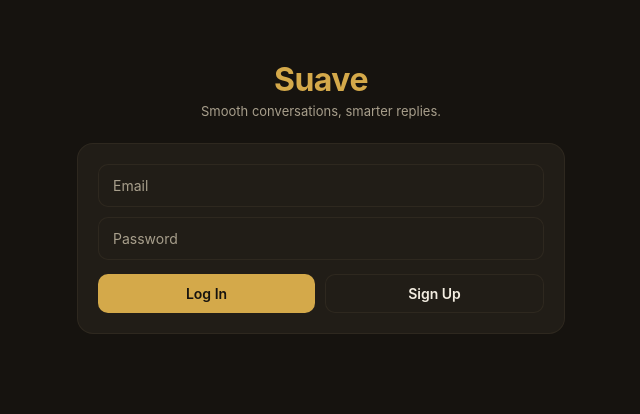
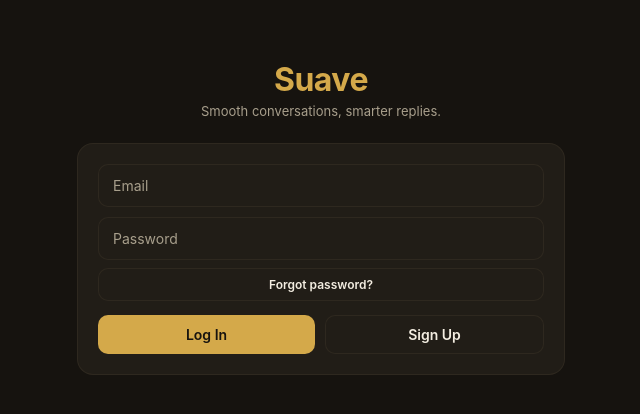
Before and after one commit to kinglarrysammy/Suave-Ai, a React (Vite) app: page / in a window 1280 px wide. Shown: the top 414 px of the page, without its empty margins (319-959 px from the left). Built offline with nearby package versions, Linux system fonts and the light colour scheme; no server answers.

Commit message:
Add password recovery functionality to App component

```diff
--- a/src/App.jsx
+++ b/src/App.jsx
@@ -6,6 +6,8 @@ import DatingCoach from './DatingCoach'
 import AIAssistant from './AIAssistant'
 import InstallButton from './InstallButton'
 import FeedbackButton from './FeedbackButton'
+import ResetPassword from './ResetPassword'
+import OnboardingModal from './OnboardingModal'
 
 export default function App() {
   const [session, setSession] = useState(null)
@@ -14,11 +16,18 @@ export default function App() {
   const [loading, setLoading] = useState(false)
   const [message, setMessage] = useState('')
   const [activeTab, setActiveTab] = useState('reply')
+  const [isRecovery, setIsRecovery] = useState(false)
 
   useEffect(() => {
+    if (window.location.hash.includes('type=recovery')) {
+      setIsRecovery(true)
+    }
     supabase.auth.getSession().then(({ data }) => setSession(data.session))
-    const { data: listener } = supabase.auth.onAuthStateChange((_event, session) => {
+    const { data: listener } = supabase.auth.onAuthStateChange((event, session) => {
       setSession(session)
+      if (event === 'PASSWORD_RECOVERY') {
+        setIsRecovery(true)
+      }
     })
     return () => listener.subscription.unsubscribe()
   }, [])
@@ -37,15 +46,33 @@ export default function App() {
     setLoading(false)
   }
 
+  const handleForgotPassword = async () => {
+    if (!email.trim()) {
+      setMessage('Enter your email above first, then tap "Forgot password?"')
+      return
+    }
+    setLoading(true)
+    const { error } = await supabase.auth.resetPasswordForEmail(email.trim(), {
+      redirectTo: window.location.origin,
+    })
+    setLoading(false)
+    setMessage(error ? error.message : 'Check your email for a password reset link.')
+  }
+
   const handleLogout = async () => {
     await supabase.auth.signOut()
   }
 
   const isChatTab = activeTab === 'coach' || activeTab === 'assistant'
 
+  if (isRecovery) {
+    return <ResetPassword />
+  }
+
   if (session) {
     return (
       <div className="dashboard-shell">
+        <OnboardingModal />
         <div className="dashboard-header">
           <div style={{ display: 'flex', justifyContent: 'space-between', alignItems: 'center', marginBottom: 12 }}>
             <div className="brand" style={{ marginBottom: 0, fontSize: 22 }}>Suave</div>
@@ -106,8 +133,16 @@ export default function App() {
           type="password"
           value={password}
           onChange={(e) => setPassword(e.target.value)}
-          style={{ marginBottom: 14 }}
+          style={{ marginBottom: 8 }}
         />
+        <button
+          className="btn-secondary"
+          onClick={handleForgotPassword}
+          disabled={loading}
+          style={{ width: '100%', marginBottom: 14, fontSize: 12, padding: 8 }}
+        >
+          Forgot password?
+        </button>
         <div style={{ display: 'flex', gap: 10 }}>
           <button className="btn-primary" onClick={handleSignIn} disabled={loading} style={{ flex: 1 }}>
             Log In
@@ -120,4 +155,4 @@ export default function App() {
       </div>
     </div>
   )
-          }
+               }
```
